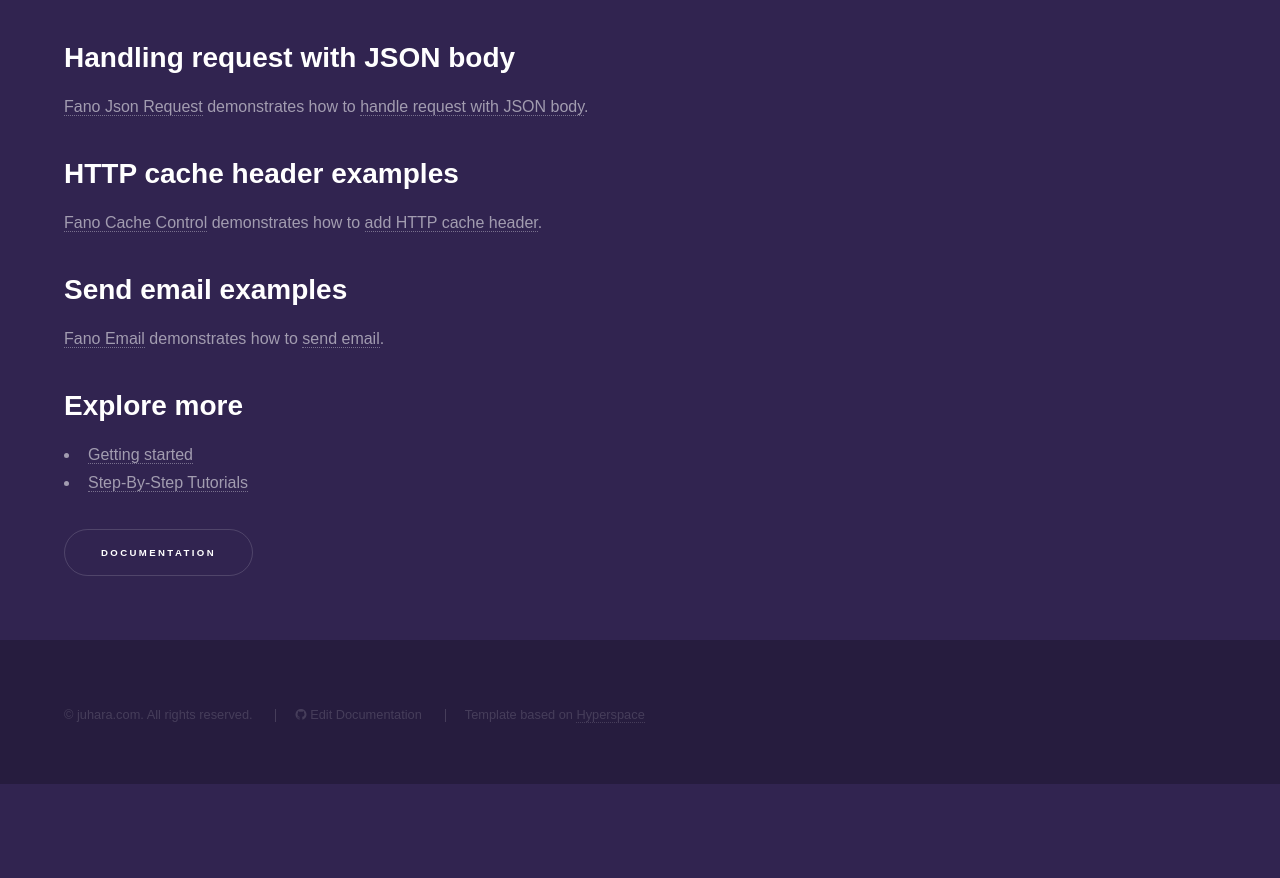
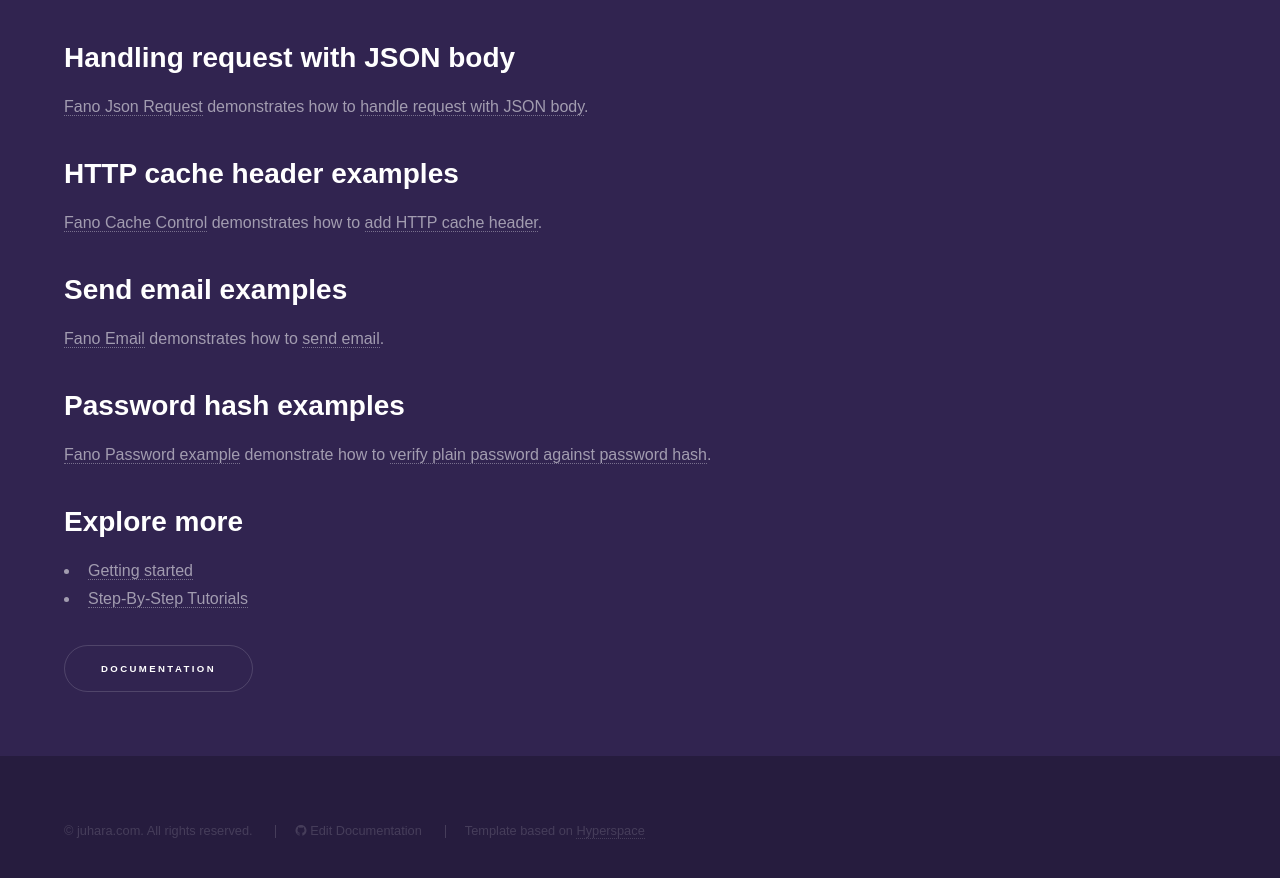
Before and after one commit to fanoframework/fanoframework.github.io, a Jekyll site: the page built from examples/index.md, in a window 1280 px wide and 900 px high, scrolled down 2453 px. Shown: the top 878 px of the window. Built offline with Jekyll 4.4.1, drawn with Linux system fonts in a browser that asks for light colours; our own code applies the rules of GitHub Pages for plain Markdown files; before the commit the page ends 3237 px from its top, so only the background shows below that.

Commit message:
add password example project

```diff
--- a/examples/index.md
+++ b/examples/index.md
@@ -93,6 +93,10 @@
 
 [Fano Email](https://github.com/fanoframework/fano-email) demonstrates how to [send email](/utilities/sending-email).
 
+## Password hash examples
+
+[Fano Password example](https://github.com/fanoframework/fano-password) demonstrate how to [verify plain password against password hash](/security/password-hash).
+
 ## Explore more
 
 - [Getting started](/getting-started)
```
Also changed, not shown: security/password-hash/index.md (+1 -0 lines).
